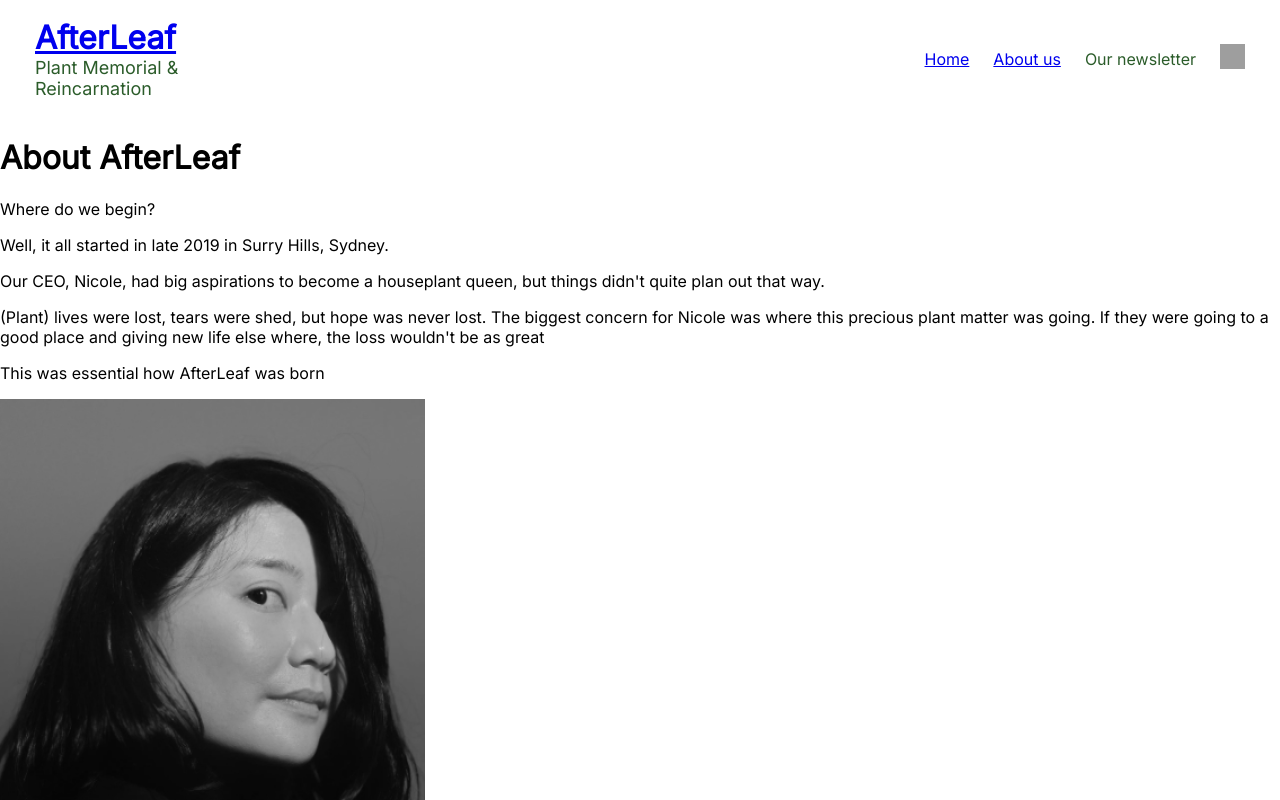
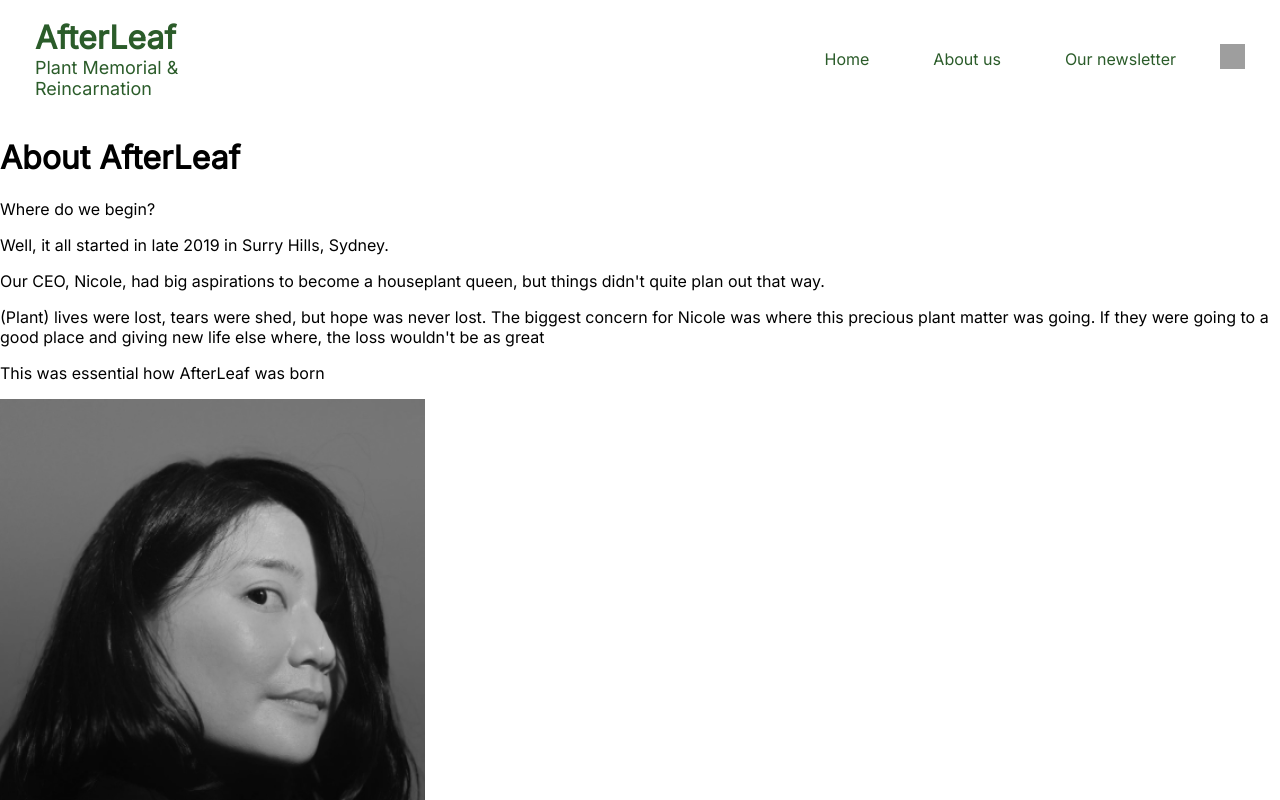
Before and after one commit to FaneTree/project3-AfterLeaf, a React (Create React App) app: page /about in a window 1280 px wide. Shown: the top 800 px of the page. Built offline with nearby package versions, Linux system fonts and the light colour scheme; grey boxes are pictures that could not be loaded.

Commit message:
css minor fix

```diff
--- a/src/App.scss
+++ b/src/App.scss
@@ -5,6 +5,7 @@ $button-color: black;
 * {
     box-sizing: border-box;
     font-family: 'Inter', sans-serif;
+
 }
 
 
@@ -18,6 +19,10 @@ $button-color: black;
     h1 {
         margin: 0;
         font-size: 32px;
+        a {
+            text-decoration: none;
+            color: $brand-color;
+        }
     }
 
     ul {
@@ -30,6 +35,11 @@ $button-color: black;
         list-style-type: none;
         li {
             text-decoration: none;
+            margin: 20px;
+            a {
+                text-decoration: none;
+                color: $brand-color;
+            }
         }
     }
 
```
